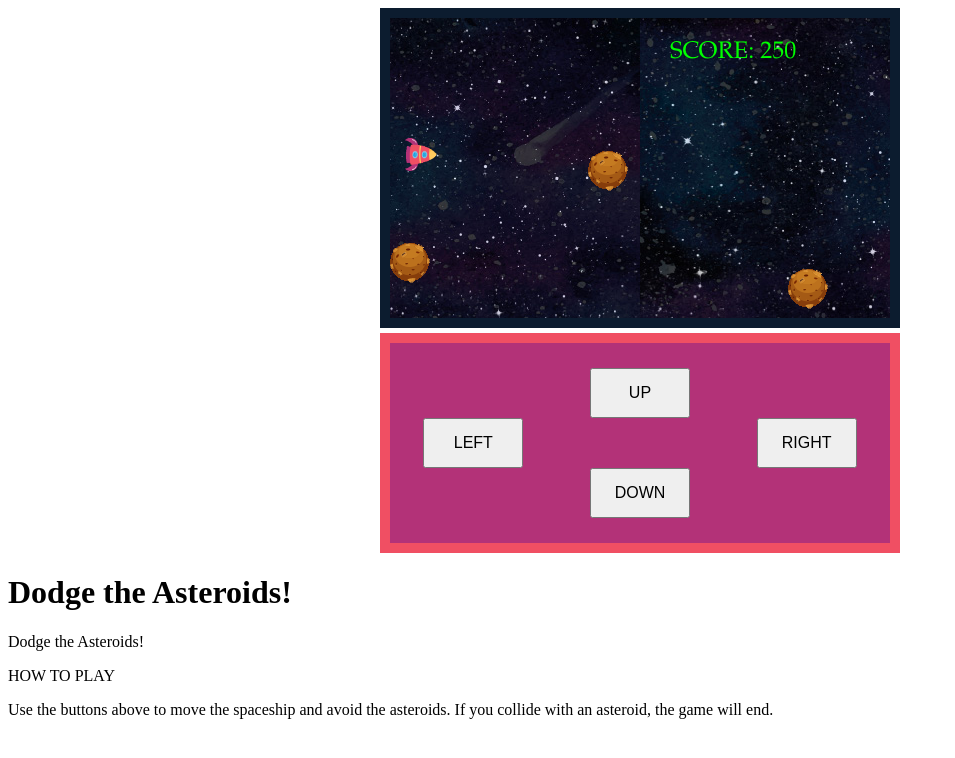
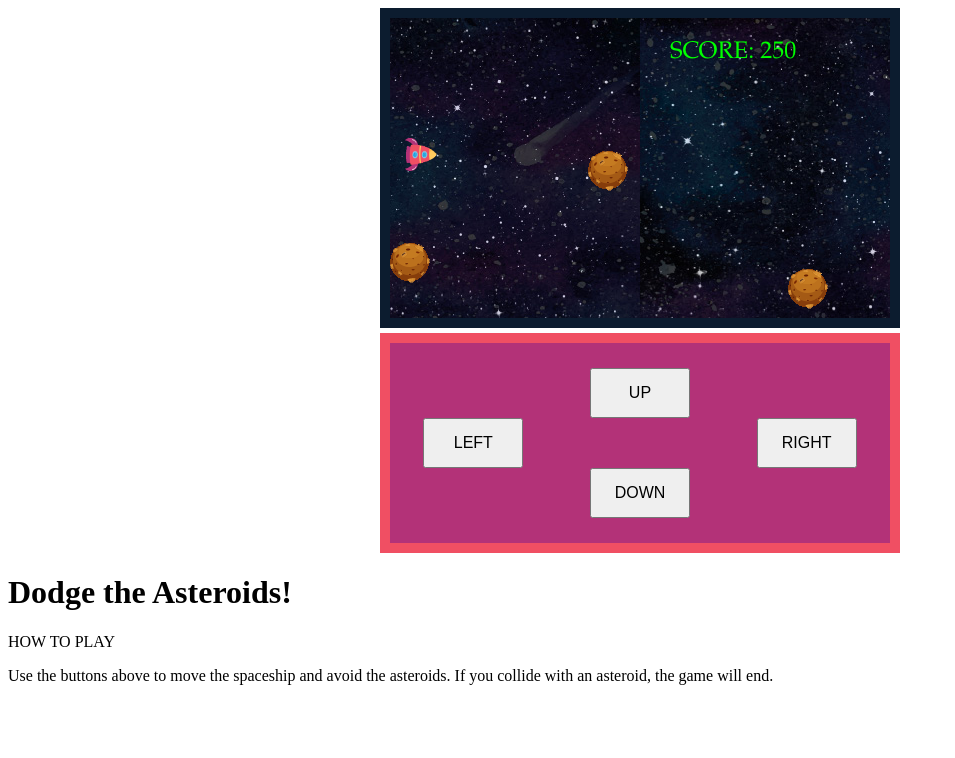
Before and after one commit to SarahMMoore/Asteroid-Dodge, a plain HTML site: page index.html in a window 1280 px wide. Shown: the whole page, without its empty margins (0-955 px from the left). Drawn offline with Linux system fonts and the light colour scheme.

Commit message:
Update index.html

```diff
--- a/index.html
+++ b/index.html
@@ -18,7 +18,6 @@
 	</div>
 	<div id="title-description">
 		<h1>Dodge the Asteroids!</h1>
-		<p>Dodge the Asteroids!</p>
 		<p>HOW TO PLAY</p>
 		<p>Use the buttons above to move the spaceship and avoid the asteroids. If you collide with an asteroid, the game will end.</p>
 	</div>
```
